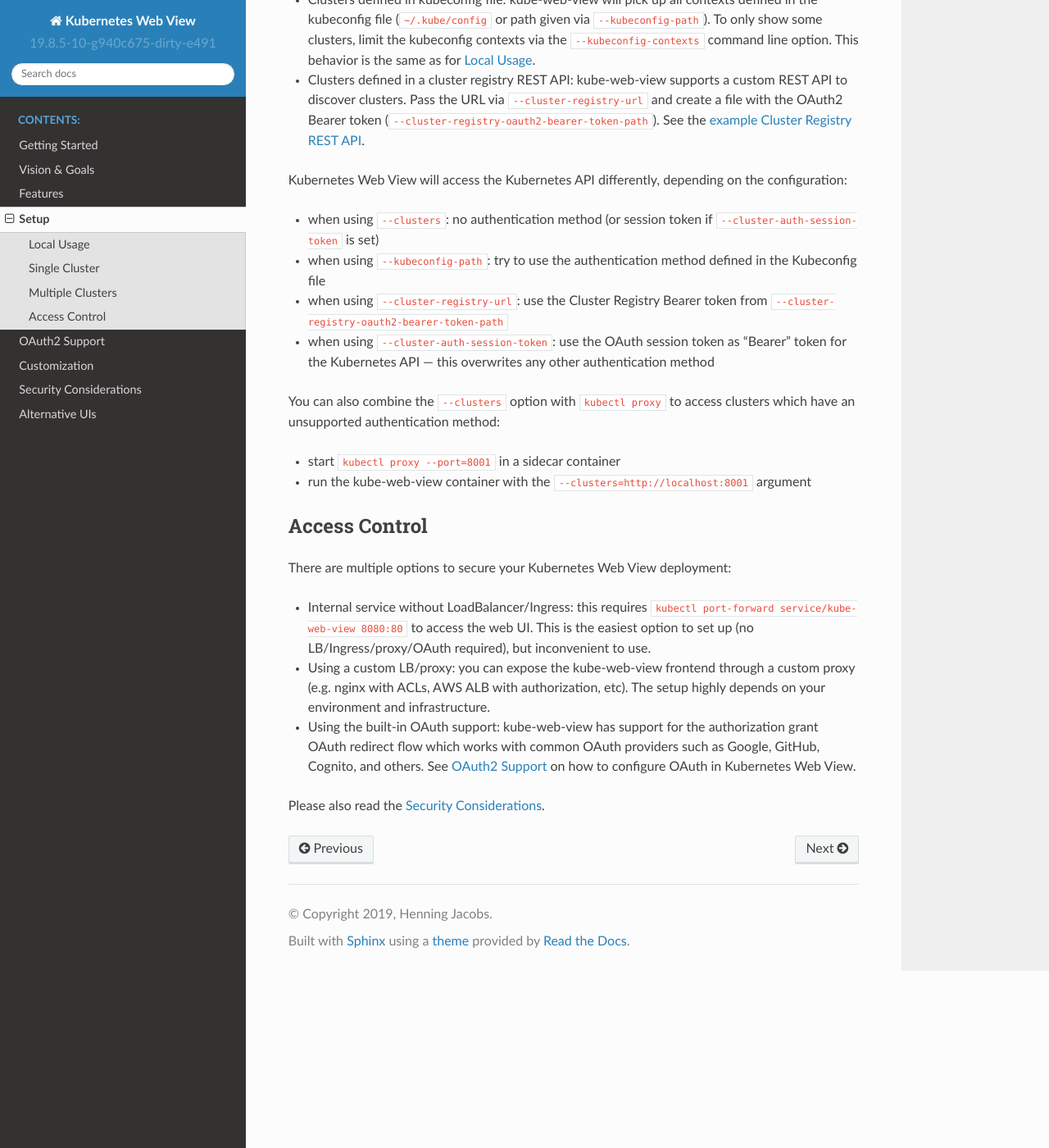
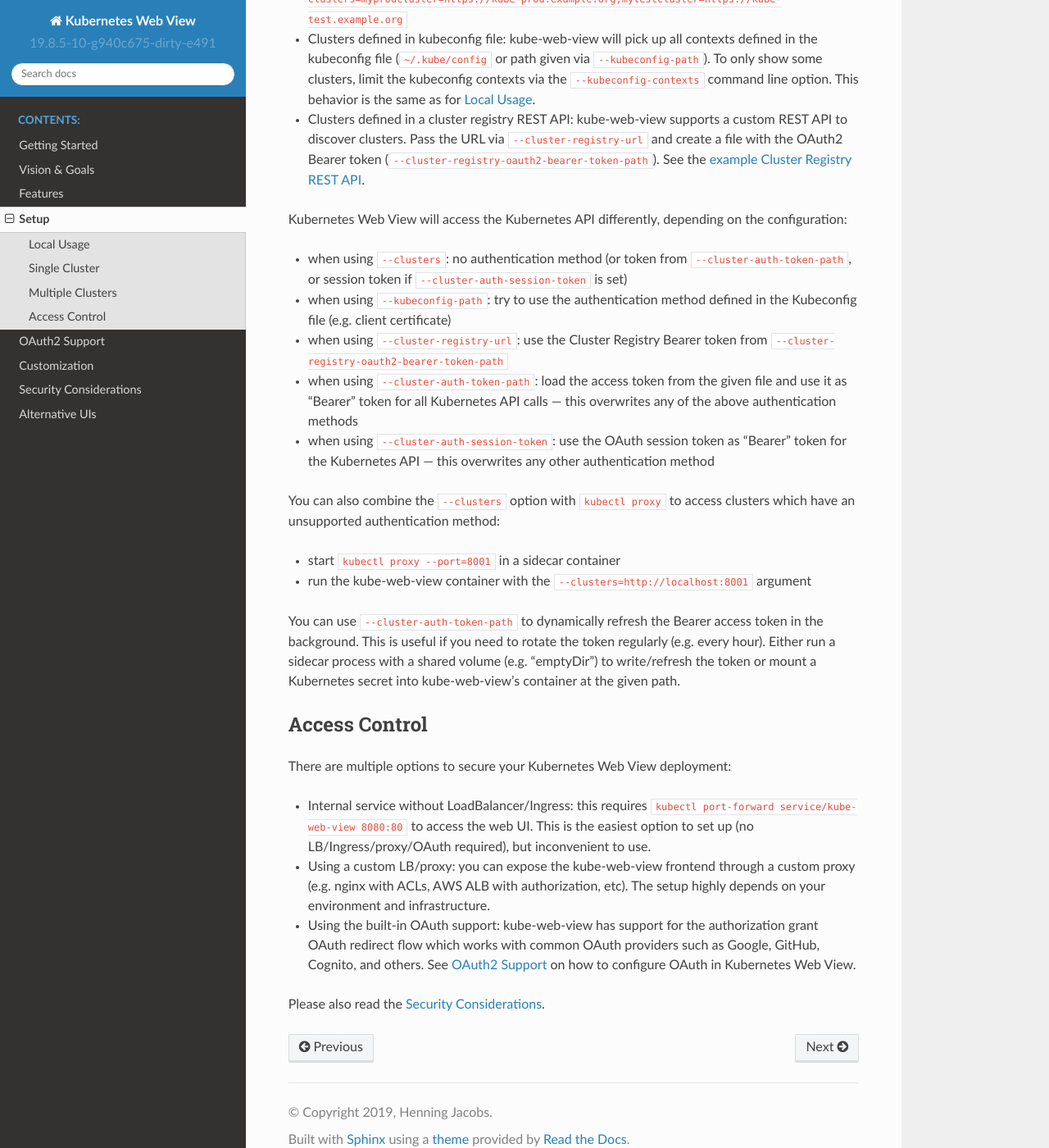
Before and after one commit to hjacobs/kube-web-view, a Sphinx documentation site: the page built from docs/setup.rst, in a window 1280 px wide and 1400 px high, scrolled down 1437 px. Shown: the whole window at 82% size. Built offline with Sphinx 7.4.7 and the Read the Docs theme 2.0.0, drawn with Linux system fonts in a browser that asks for light colours; some of the changed text lies outside the part shown.

Commit message:
document --cluster-auth-token-path

```diff
--- a/docs/customization.rst
+++ b/docs/customization.rst
@@ -1,3 +1,5 @@
+.. _customization:
+
 =============
 Customization
 =============
--- a/docs/setup.rst
+++ b/docs/setup.rst
@@ -9,6 +9,8 @@
 * Do you want to use kube-web-view as a local development/ops tool? See :ref:`local-usage`
 * Do you want to use it in a single cluster or access multiple clusters via kube-web-view? See :ref:`single-cluster` or :ref:`multiple-clusters`.
 * How do you plan to secure your setup and authenticate users? See :ref:`access-control`.
+* Do you want to customize behavior and look & feel for your organization? See :ref:`customization`.
+* Please make sure to read the :ref:`security`.
 
 
 .. _local-usage:
@@ -70,9 +72,10 @@
 
 Kubernetes Web View will access the Kubernetes API differently, depending on the configuration:
 
-* when using ``--clusters``: no authentication method (or session token if ``--cluster-auth-session-token`` is set)
-* when using ``--kubeconfig-path``: try to use the authentication method defined in the Kubeconfig file
+* when using ``--clusters``: no authentication method (or token from ``--cluster-auth-token-path``, or session token if ``--cluster-auth-session-token`` is set)
+* when using ``--kubeconfig-path``: try to use the authentication method defined in the Kubeconfig file (e.g. client certificate)
 * when using ``--cluster-registry-url``: use the Cluster Registry Bearer token from ``--cluster-registry-oauth2-bearer-token-path``
+* when using ``--cluster-auth-token-path``: load the access token from the given file and use it as "Bearer" token for all Kubernetes API calls --- this overwrites any of the above authentication methods
 * when using ``--cluster-auth-session-token``: use the OAuth session token as "Bearer" token for the Kubernetes API --- this overwrites any other authentication method
 
 You can also combine the ``--clusters`` option with ``kubectl proxy`` to access clusters which have an unsupported authentication method:
@@ -80,6 +83,9 @@
 * start ``kubectl proxy --port=8001`` in a sidecar container
 * run the kube-web-view container with the ``--clusters=http://localhost:8001`` argument
 
+You can use ``--cluster-auth-token-path`` to dynamically refresh the Bearer access token in the background.
+This is useful if you need to rotate the token regularly (e.g. every hour). Either run a sidecar process with a shared volume (e.g. "emptyDir") to write/refresh the token
+or mount a Kubernetes secret into kube-web-view's container at the given path.
 
 
 .. _access-control:
```
